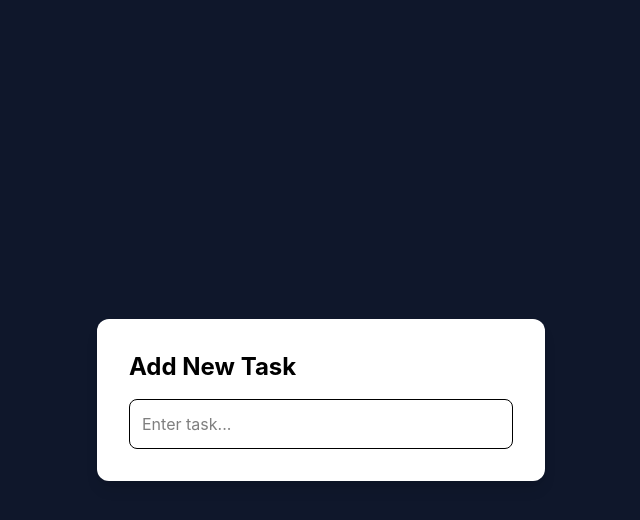
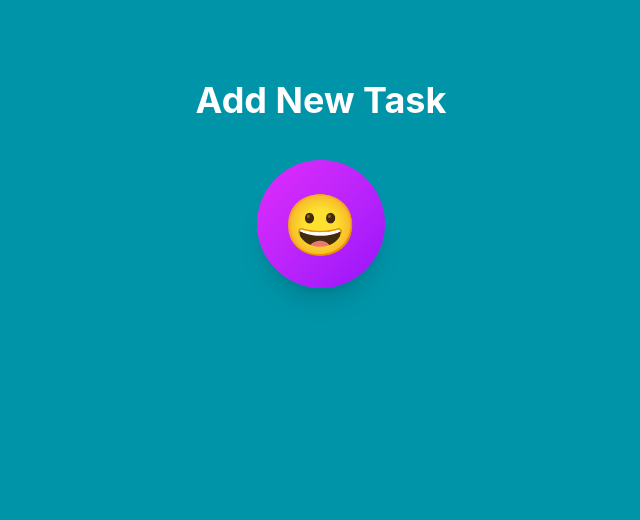
Before and after one commit to Noushidh/taskflow-pro, a React (Vite) app: page /add-task in a window 1280 px wide. Shown: the top 520 px of the page, without its empty margins (319-959 px from the left). Built offline with nearby package versions, Linux system fonts and the light colour scheme.

Commit message:
feat(ui): add emoji selector button for task creation

```diff
--- /dev/null
+++ b/src/components/EmojiPickurButton.tsx
@@ -0,0 +1,23 @@
+
+function EmojiPickerButton() {
+  return (
+    <div className="flex justify-center mt-10">
+      <button
+        className="
+          w-32 h-32
+          rounded-full
+          bg-gradient-to-br
+          from-fuchsia-500
+          to-purple-600
+          flex items-center justify-center
+          text-6xl
+          shadow-xl
+        "
+      >
+        😀
+      </button>
+    </div>
+  );
+}
+
+export default EmojiPickerButton;
--- /dev/null
+++ b/src/components/TaskForm.tsx
@@ -0,0 +1,17 @@
+import EmojiPickerButton from "./EmojiPickurButton";
+
+function TaskForm() {
+  return (
+    <div className="max-w-lg mx-auto pt-10">
+      <h1 className="text-center text-4xl font-bold text-white">
+        Add New Task
+      </h1>
+
+      <EmojiPickerButton />
+
+      {/* Task inputs here */}
+    </div>
+  );
+}
+
+export default TaskForm;
--- a/src/pages/AddTaskPage.tsx
+++ b/src/pages/AddTaskPage.tsx
@@ -1,17 +1,9 @@
-
+import TaskForm from "../components/TaskForm";
 
 function AddTaskPage() {
   return (
-    <div className="min-h-screen bg-slate-900 flex items-center justify-center">
-      <div className="bg-white p-8 rounded-xl shadow-lg w-full max-w-md">
-        <h1 className="text-2xl font-bold mb-4">Add New Task</h1>
-
-        <input
-          type="text"
-          placeholder="Enter task..."
-          className="w-full border p-3 rounded-lg"
-        />
-      </div>
+    <div className="min-h-screen bg-[oklch(0.61_0.11_210.56)] flex justify-center pt-10">
+        <TaskForm/>
     </div>
   );
 }
```
